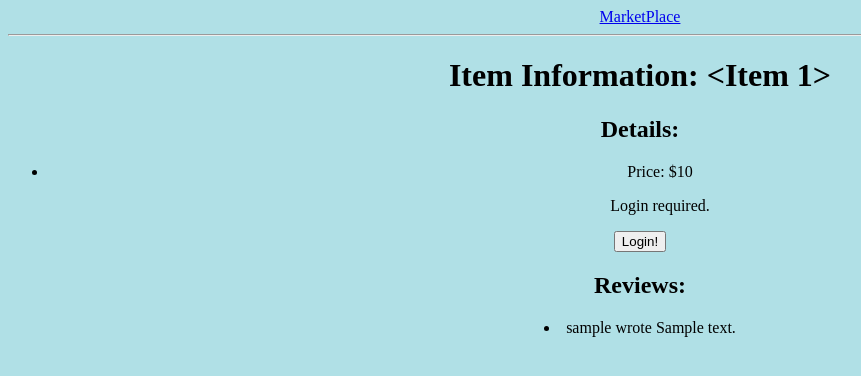
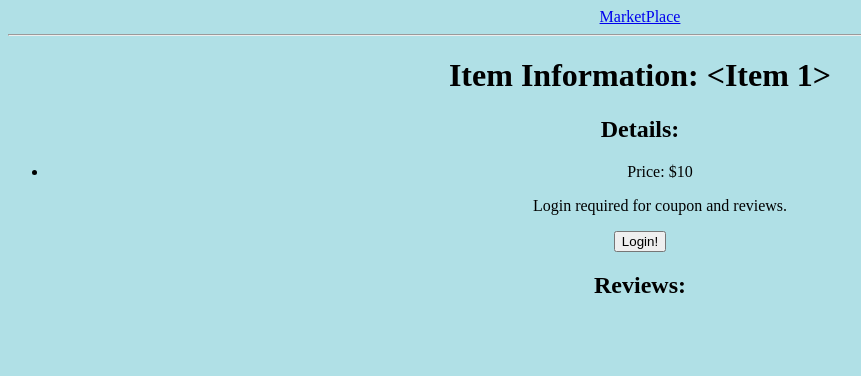
Before and after one commit to NathanKim17/CMPE-131-Marketplace-Project, a Flask app: template templates/itemInfo.html in a window 1280 px wide. Shown: the top 376 px of the page, without its empty margins (0-861 px from the left). Run offline with Flask 2, Linux system fonts and the light colour scheme; data comes from the database, SQL or seed files in the repository; tables that the repository leaves empty hold one stand-in row (values such as "Sample post"); the template is opened without the code that fills it: values that come from a table or form of the project are taken from there, most other values are stand-ins (such as "Sample title", 1, 10 or a date in 2020).

Commit message:
Fixed item page

```diff
--- a/templates/itemInfo.html
+++ b/templates/itemInfo.html
@@ -44,7 +44,7 @@
 
     {% else %}
 
-        <ul style="text-align:center;">Login required.</ul>
+        <ul style="text-align:center;">Login required for coupon and reviews.</ul>
         <a href="/login">
             <button>Login!</button>
         </a>
@@ -53,12 +53,7 @@
 
     <h2>Reviews:</h2>
 
-    {% for review in review_list %}
-        <!---{% if review.itemID == IdNum %} --->
-            <li>{{review.username}} wrote {{review.review}}</li>
-        <!---{% endif %}--->
 
-    {% endfor %}
 
 </body>
 
```
